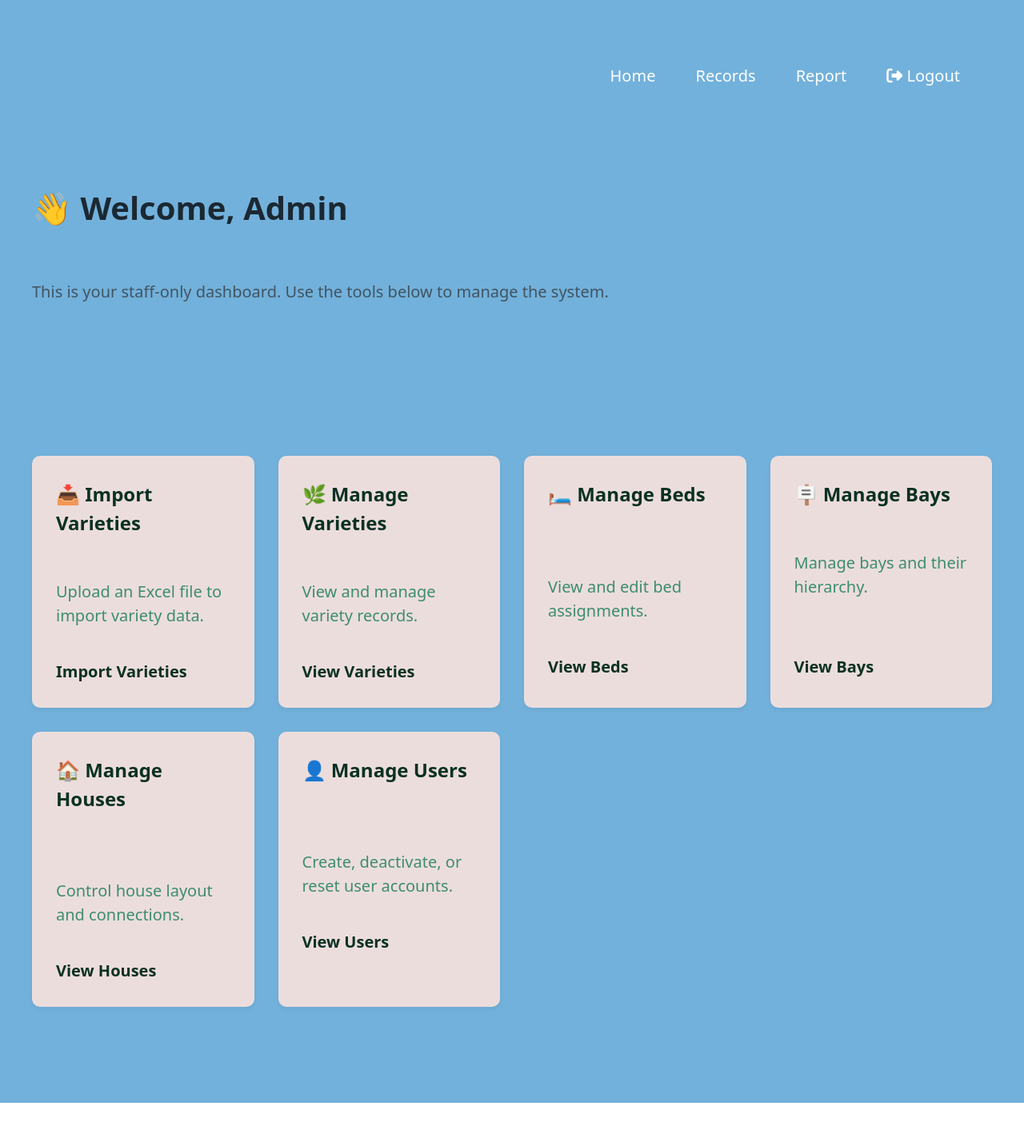
After one commit to LelionS/Dextera, a Django app: page /formflow/staff-dashboard/ in a window 1280 px wide. The commit adds this page. Shown: the top 1418 px of the page at 80% size. Run offline with Django 5.2, Linux system fonts and the light colour scheme; a user stored in the database is signed in; parts of the project's set-up code (start-up, migrations or seed data) failed here and were passed over.

```diff
--- a/accounts/urls.py
+++ b/accounts/urls.py
@@ -1,7 +1,9 @@
 from django.urls import path
 from django.contrib.auth import views as auth_views
 
+from .views import RoleBasedLoginView
+
 urlpatterns = [
-    path('login/', auth_views.LoginView.as_view(template_name='accounts/login.html'), name='login'),
+    path('login/', RoleBasedLoginView.as_view(), name='login'),
     path('logout/', auth_views.LogoutView.as_view(next_page='login'), name='logout'),
 ]
--- a/formflow/urls.py
+++ b/formflow/urls.py
@@ -12,7 +12,7 @@ from django.urls import path
 from . import views
 from .views import form_view, get_beds, get_varieties,data_table
 from django.contrib.auth import views as auth_views
-from .views import submit_week_entry, week_entries, user_entries_list, edit_entry
+from .views import submit_week_entry, week_entries, user_entries_list, edit_entry,staff_dashboard_view
 
 urlpatterns = [
     # path('', views.user_login, name='login'),
@@ -32,9 +32,19 @@ urlpatterns = [
     path('get-entry-data/<int:entry_id>/', views.get_entry_data, name='get_entry_data'),
     path('edit-entry/<int:entry_id>/', views.edit_entry, name='edit_entry'),
 
-     path('get_bed_and_bay_for_variety/', views.get_bed_and_bay_for_variety, name='get_bed_and_bay_for_variety'),
-     path('get_variety_suggestions/', views.get_variety_suggestions, name='get_variety_suggestions'),
+    path('get_bed_and_bay_for_variety/', views.get_bed_and_bay_for_variety, name='get_bed_and_bay_for_variety'),
+    path('get_variety_suggestions/', views.get_variety_suggestions, name='get_variety_suggestions'),
 
-     path('entries/<int:pk>/edit/', views.edit_entry_modal, name='edit_entry_modal'),
-     path('entries/user/<int:user_id>/history/', views.user_entry_history, name='user_entry_history'),
+    path('entries/<int:pk>/edit/', views.edit_entry_modal, name='edit_entry_modal'),
+
+    path('staff-dashboard/', staff_dashboard_view, name='staff_dashboard'),
+
+    path("dashboard/import-varieties/", views.import_varieties_view, name="import_varieties"),
+    path("dashboard/varieties/", views.variety_list_view, name="variety_list"),
+    path("dashboard/beds/", views.bed_list_view, name="bed_list"),
+    path("dashboard/bays/", views.bay_list_view, name="bay_list"),
+    path("dashboard/houses/", views.house_list_view, name="house_list"),
+    path("dashboard/users/", views.user_list_view, name="user_list"),
+
+
 ]
--- a/formflow/views.py
+++ b/formflow/views.py
@@ -352,3 +352,71 @@ def edit_entry_modal(request, pk):
 #         'user': user,
 #         'entries': entries
 #     })
+
+# views.py
+
+from django.contrib.admin.views.decorators import staff_member_required
+from django.shortcuts import render
+
+@staff_member_required
+def staff_dashboard_view(request):
+    return render(request, 'admin/staff_dashboard.html')
+
+
+# views.py
+from django.contrib.admin.views.decorators import staff_member_required
+from django.shortcuts import render
+from formflow.models import Variety
+
+from django.contrib.admin.views.decorators import staff_member_required
+from django.shortcuts import render, redirect
+from django.contrib import messages
+from django.contrib.auth.models import User
+from formflow.models import House, Bay, Bed, Variety
+import openpyxl
+
+@staff_member_required
+def import_varieties_view(request):
+    if request.method == "POST":
+        excel_file = request.FILES.get("excel_file")
+        try:
+            wb = openpyxl.load_workbook(excel_file)
+            sheet = wb.active
+            for row in sheet.iter_rows(min_row=2, values_only=True):
+                house_name, bay_name, bed_code, variety_name = row
+                if not all([house_name, bay_name, bed_code, variety_name]):
+                    continue
+                house, _ = House.objects.get_or_create(name=house_name)
+                bay, _ = Bay.objects.get_or_create(name=bay_name, house=house)
+                bed, _ = Bed.objects.get_or_create(code=bed_code, bay=bay)
+                Variety.objects.create(name=variety_name, bed=bed)
+            messages.success(request, "Varieties imported successfully.")
+            return redirect("variety_list")
+        except Exception as e:
+            messages.error(request, f"Error reading Excel file: {e}")
+    return render(request, "dashboard/import_varieties.html")
+
+@staff_member_required
+def variety_list_view(request):
+    varieties = Variety.objects.select_related('bed__bay__house').all()
+    return render(request, 'dashboard/variety_list.html', {'varieties': varieties})
+
+@staff_member_required
+def bed_list_view(request):
+    beds = Bed.objects.select_related('bay__house').all()
+    return render(request, 'dashboard/bed_list.html', {'beds': beds})
+
+@staff_member_required
+def bay_list_view(request):
+    bays = Bay.objects.select_related('house').all()
+    return render(request, 'dashboard/bay_list.html', {'bays': bays})
+
+@staff_member_required
+def house_list_view(request):
+    houses = House.objects.all()
+    return render(request, 'dashboard/house_list.html', {'houses': houses})
+
+@staff_member_required
+def user_list_view(request):
+    users = User.objects.all()
+    return render(request, 'dashboard/user_list.html', {'users': users})
--- /dev/null
+++ b/templates/admin/staff_dashboard.html
@@ -0,0 +1,150 @@
+<!DOCTYPE html>
+<html lang="en">
+<head>
+    <meta charset="UTF-8">
+    <title>Staff Dashboard</title>
+    <link rel="stylesheet" href="https://cdn.jsdelivr.net/npm/@picocss/pico@1/css/pico.min.css">
+    <link rel="stylesheet" href="https://cdnjs.cloudflare.com/ajax/libs/font-awesome/6.5.0/css/all.min.css">
+    <style>
+        body {
+            padding: 2em;
+            background: #72b1db;
+            position: fixed;
+        }
+        .grid {
+            display: grid;
+            grid-template-columns: repeat(auto-fill, minmax(250px, 1fr));
+            gap: 1.5rem;
+        }
+        .card {
+            background: rgb(236, 221, 221);
+            padding: 1.5em;
+            border-radius: 10px;
+            box-shadow: 0 3px 6px rgba(0,0,0,0.05);
+        }
+        .card h2 {
+            font-size: 1.2em;
+            color: #0a3122;
+        }
+        .card h1 {
+            color: #0a3122;
+        }
+        .card a {
+            display: inline-block;
+            margin-top: 0.5em;
+            color: #0a3122;
+            font-weight: bold;
+            text-decoration: none;
+        }
+        .card a:hover {
+            text-decoration: underline;
+        }
+        .card p {
+            color: #3d8d6f;
+        }
+
+        .navbar {
+        display: flex;
+        justify-content: flex-end;
+        padding: 1em 2em;
+        }
+
+        .nav-right {
+        display: flex;
+        align-items: center;
+        gap: 1.5em;
+        }
+
+        .logo {
+        font-size: 1.5em;
+        font-weight: bold;
+        color: white;
+        }
+
+        .nav-links {
+        list-style: none;
+        display: flex;
+        gap: 1.5em;
+        margin: 0;
+        padding: 0;
+        }
+
+        .nav-links a {
+        text-decoration: none;
+        color: white;
+        transition: color 0.3s;
+        }
+
+        .nav-links a:hover {
+        color: #00bcd4;
+        }
+
+        .cta-button {
+        background-color: #00bcd4;
+        color: white;
+        padding: 0.5em 1em;
+        text-decoration: none;
+        border-radius: 5px;
+        transition: background-color 0.3s;
+        }
+
+        .cta-button:hover {
+        background-color: #0097a7;
+        }
+
+
+    </style>
+</head>
+<body>
+    <nav class="navbar">
+        <ul class="nav-links">
+          <li><a href="{% url 'staff_dashboard' %}">Home</a></li>
+          <li><a href="{% url 'week_entries' %}">Records</a></li>
+          <li><a href="#">Report</a></li>
+          <li>
+            <a href="{% url 'logout' %}">
+              <i class="fas fa-sign-out-alt"></i> Logout
+            </a>
+          </li>
+
+        </ul>
+      </nav>
+    <header>
+        <h1>👋 Welcome, {{ user.get_full_name|default:user.username }}</h1>
+        <p>This is your staff-only dashboard. Use the tools below to manage the system.</p>
+    </header>
+    <main class="grid">
+        <div class="card">
+            <h2>📥 Import Varieties</h2>
+            <p>Upload an Excel file to import variety data.</p>
+            <a href="{% url 'import_varieties' %}">Import Varieties</a>
+        </div>
+        <div class="card">
+            <h2>🌿 Manage Varieties</h2>
+            <p>View and manage variety records.</p>
+            <a href="{% url 'variety_list' %}">View Varieties</a>
+        </div>
+        <div class="card">
+            <h2>🛏️ Manage Beds</h2><br>
+            <p>View and edit bed assignments.</p>
+            <a href="{% url 'bed_list' %}">View Beds</a>
+        </div>
+        <div class="card">
+            <h2>🪧 Manage Bays</h2>
+            <p>Manage bays and their hierarchy.</p><br>
+            <a href="{% url 'bay_list' %}">View Bays</a>
+        </div>
+        <div class="card">
+            <h2>🏠 Manage Houses</h2><br>
+            <p>Control house layout and connections.</p>
+            <a href="{% url 'house_list' %}">View Houses</a>
+        </div>
+        <div class="card">
+            <h2>👤 Manage Users</h2><br>
+            <p>Create, deactivate, or reset user accounts.</p>
+            <a href="{% url 'user_list' %}">View Users</a>
+        </div>
+
+    </main>
+</body>
+</html>
--- a/templates/forms/week_entries.html
+++ b/templates/forms/week_entries.html
@@ -183,7 +183,7 @@
             orderCellsTop: true,
             fixedHeader: true,
             responsive: true,
-            pageLength: 10,
+            pageLength: 25,
             lengthMenu: [5, 10, 25, 50, 100],
             order: [[0, 'desc']],
             ordering: true,
```
Also changed, not shown: accounts/views.py (+22 -0 lines), templates/dashboard/bay_list.html (added, +14 -0 lines), templates/dashboard/bed_list.html (added, +14 -0 lines), templates/dashboard/house_list.html (added, +14 -0 lines), templates/dashboard/import_varieties.html (added, +15 -0 lines), templates/dashboard/user_list.html (added, +14 -0 lines), templates/dashboard/variety_list.html (added, +40 -0 lines), templates/partials/edit_entry_modal.html (deleted, +0 -9 lines).
